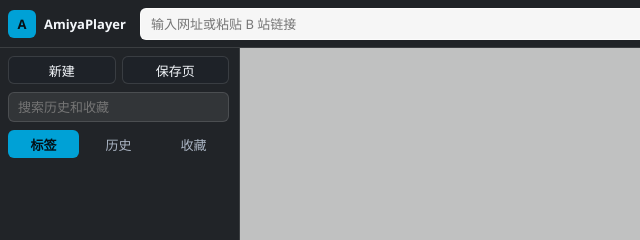
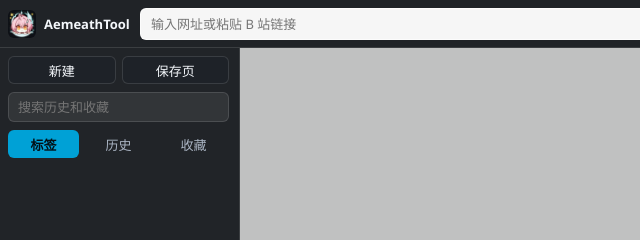
Before and after one commit to Ameamezz/ams, an Electron app: page index.html in a window 960 px wide. Shown: the top 240 px of the page, 0-640 px from the left. Drawn offline with Linux system fonts and the light colour scheme.

Commit message:
chore: rebrand to AemeathTool and use icon.ico in brand mark
- index.html: window title and brand-title updated.
- index.html: brand-mark div -> <img src="icon.ico">; CSS simplified to
  size/round/contain the image, dropped letter-A background.
- package.json: productName updated for portable exe.

Internal identifiers (webview partition `persist:amiyaplayer`, IPC
channel names, lib/* paths, file paths, doc references) intentionally
unchanged - those are stable storage / API keys, not user-facing.

Co-Authored-By: Claude Opus 4.7 (1M context) <noreply@anthropic.com>

```diff
--- a/index.html
+++ b/index.html
@@ -3,7 +3,7 @@
 <head>
   <meta charset="UTF-8">
   <meta http-equiv="Content-Security-Policy" content="default-src 'self'; script-src 'self' 'unsafe-inline'; style-src 'self' 'unsafe-inline'; img-src 'self' data: https: http:; connect-src 'self';">
-  <title>AmiyaPlayer</title>
+  <title>AemeathTool</title>
   <style>
     :root {
       --accent: #00a1d6;
@@ -86,14 +86,13 @@
     }
 
     .brand-mark {
-      display: grid;
-      place-items: center;
       width: 28px;
       height: 28px;
       border-radius: 6px;
-      background: var(--accent);
-      color: #061015;
-      font-weight: 800;
+      object-fit: contain;
+      flex: 0 0 28px;
+      -webkit-user-drag: none;
+      user-select: none;
     }
 
     .brand-title {
@@ -574,8 +573,8 @@
   <div id="app">
     <header id="top-bar">
       <div class="brand">
-        <div class="brand-mark">A</div>
-        <div class="brand-title">AmiyaPlayer</div>
+        <img class="brand-mark" src="icon.ico" alt="" draggable="false">
+        <div class="brand-title">AemeathTool</div>
       </div>
 
       <div class="address-wrap">
--- a/package.json
+++ b/package.json
@@ -13,7 +13,7 @@
   },
   "build": {
     "appId": "com.ameamezz.biliplayer",
-    "productName": "半透明穿透播放器",
+    "productName": "AemeathTool",
     "directories": {
       "output": "dist"
     },
```
